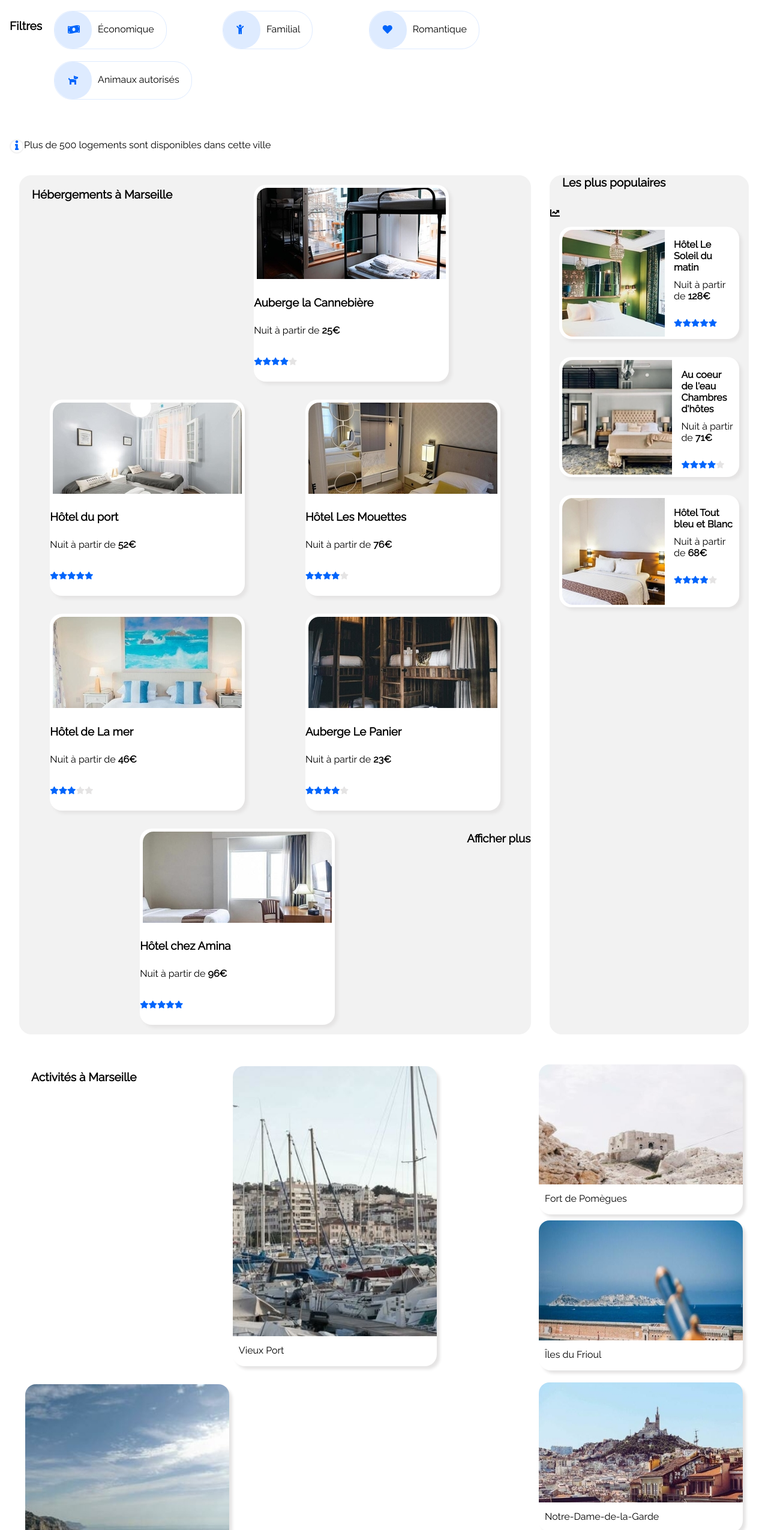
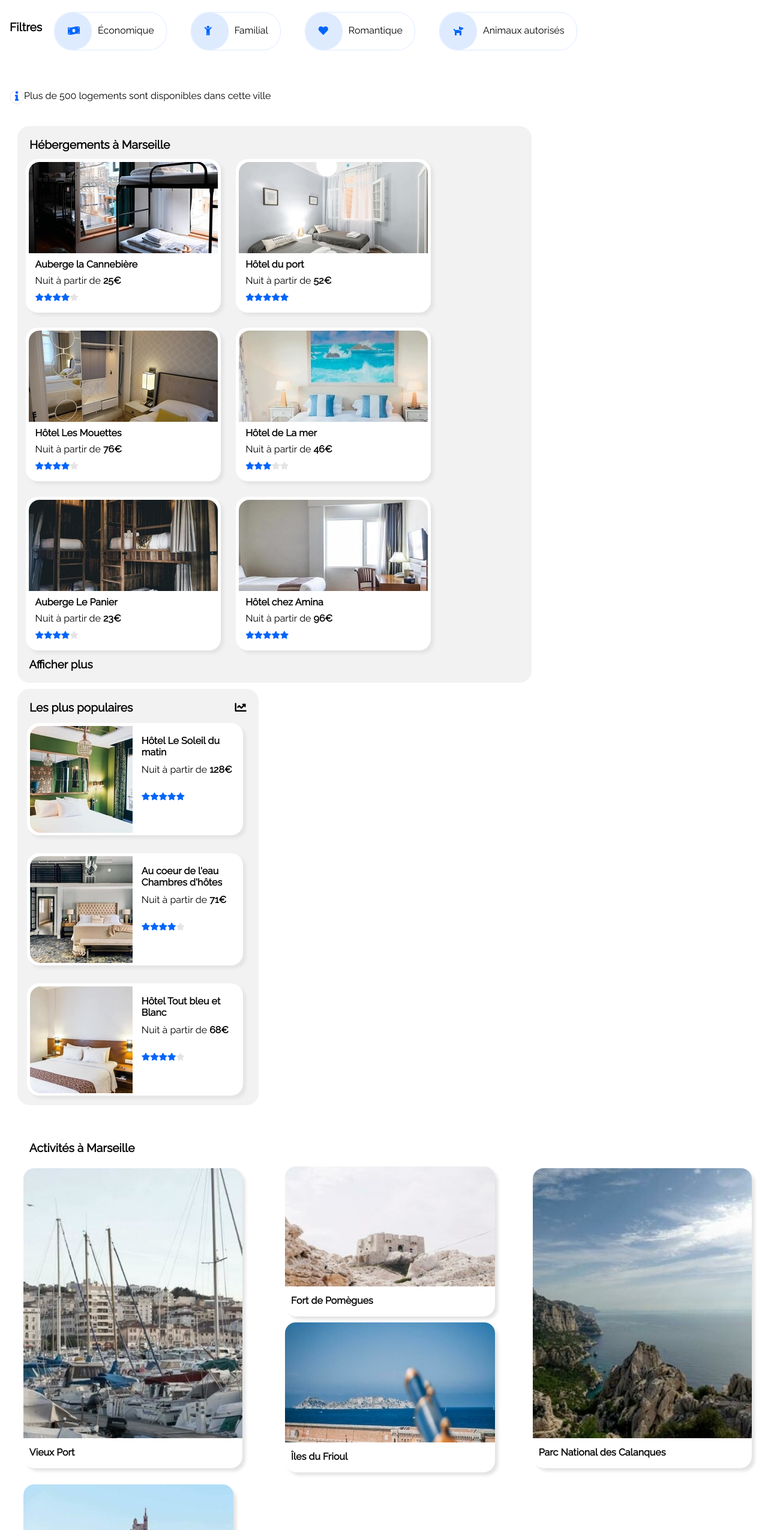
Before and after one commit to ViolaineChevrolat/ViolaineChevrolat_2_14092020, a plain HTML site: page index.html in a window 1280 px wide. Shown: the part 250-2800 px from the top of the page at 60% size. Drawn offline with Linux system fonts and the light colour scheme.

Commit message:
avant derniers changements

```diff
--- a/index.html
+++ b/index.html
@@ -67,7 +67,7 @@
 
             <!-- les plus populaires -->
             <aside id="best">
-                <h2 class="best-title">Les plus populaires</h2><i class="fas fa-chart-line"></i>
+                <h2 class="best-title">Les plus populaires<span><i class="fas fa-chart-line"></i></span></h2>
                 <div class="the_best">
                     <a href="#">
                         <img src="public/images/hebergements/hotel_le_soleil_du_matin.jpg" alt="Hôtel Le Soleil du matin">
@@ -109,9 +109,11 @@
                         <figure>
                             <img src="public/images/hebergements/auberge_la_cannebiere.jpg" alt="Auberge la Cannebière">
                         </figure>
-                        <h3>Auberge la Cannebière</h3>
+                        <div class="hotel-description">
+                            <h4>Auberge la Cannebière</h4>
                             <p>Nuit à partir de <strong>25€</strong></p>
                             <p class="hotel-stars"><i class="fas fa-star"></i><i class="fas fa-star"></i><i class="fas fa-star"></i><i class="fas fa-star"></i><i class="fas fa-star"></i></p>
+                        </div>
                 </a>
                 </article>
                 <article class="hotel">
@@ -119,9 +121,11 @@
                         <figure>
                             <img src="public/images/hebergements/hotel_du_port.jpg" alt="Hôtel du port">
                         </figure>
-                        <h3>Hôtel du port</h3>
+                        <div class="hotel-description">
+                            <h4>Hôtel du port</h4>
                             <p>Nuit à partir de <strong>52€</strong></p>
                             <p><i class="fas fa-star"></i><i class="fas fa-star"></i><i class="fas fa-star"></i><i class="fas fa-star"></i><i class="fas fa-star"></i></p>
+                        </div>
                 </a>
                 </article>
                 <article class="hotel">
@@ -129,9 +133,11 @@
                         <figure>
                             <img src="public/images/hebergements/hotel_les_mouettes.jpg" alt="Hôtel Les Mouettes">
                         </figure>
-                        <h3>Hôtel Les Mouettes</h3>
+                        <div class="hotel-description">
+                            <h4>Hôtel Les Mouettes</h4>
                             <p>Nuit à partir de <strong>76€</strong></p>
                             <p class="hotel-stars"><i class="fas fa-star"></i><i class="fas fa-star"></i><i class="fas fa-star"></i><i class="fas fa-star"></i><i class="fas fa-star"></i></p>
+                        </div>
                 </a>
                 </article>
                 <article class="hotel">
@@ -139,9 +145,11 @@
                         <figure>
                             <img src="public/images/hebergements/Hotel_de_la_mer.jpg" alt="Hôtel de La mer">
                         </figure>
-                        <h3>Hôtel de La mer</h3>
+                        <div class="hotel-description">
+                            <h4>Hôtel de La mer</h4>
                             <p>Nuit à partir de <strong>46€</strong></p>
                             <p class="hotel-twostars"><i class="fas fa-star"></i><i class="fas fa-star"></i><i class="fas fa-star"></i><i class="fas fa-star"></i><i class="fas fa-star"></i></p>
+                        </div>
                 </a>
                 </article>
                 <article class="hotel">
@@ -149,9 +157,11 @@
                         <figure>
                             <img src="public/images/hebergements/auberge_le_panier.jpg" alt="Auberge Le Panier">
                         </figure>
-                    <h3>Auberge Le Panier</h3>
+                        <div class="hotel-description">
+                            <h4>Auberge Le Panier</h4>
                             <p>Nuit à partir de <strong>23€</strong></p>
                             <p class="hotel-stars"><i class="fas fa-star"></i><i class="fas fa-star"></i><i class="fas fa-star"></i><i class="fas fa-star"></i><i class="fas fa-star"></i></p>
+                        </div>
                     </a>
                 </article>
                 <article class="hotel">
@@ -159,9 +169,11 @@
                         <figure>
                             <img src="public/images/hebergements/hotel_chez_amina.jpg" alt="Hôtel chez Amina">
                         </figure>
-                        <h3>Hôtel chez Amina</h3>
+                        <div class="hotel-description">
+                            <h4>Hôtel chez Amina</h4>
                             <p>Nuit à partir de <strong>96€</strong></p>
                             <p><i class="fas fa-star"></i><i class="fas fa-star"></i><i class="fas fa-star"></i><i class="fas fa-star"></i><i class="fas fa-star"></i></p>
+                        </div>
                     </a>
                 </article>
                 <h3 class="hebergement-title">Afficher plus</h3>
--- a/public/css/styleiphone.css
+++ b/public/css/styleiphone.css
@@ -22,7 +22,7 @@ body {
 main {
     display: flex;
     flex-direction: column;
-    padding: 0 1em;
+    padding: 0 0.8em;
 }
 
 h2 {
@@ -38,6 +38,10 @@ h2 {
 * a {
     text-decoration: none;
     color: black;
+}
+
+.container1 .container2 {
+    justify-content: center;
 }
 
 
@@ -82,7 +86,7 @@ nav ul {
     grid-area: inscription;
     justify-self: end;
     font-weight: 900;
-    padding: 0 20px 10px 20px;
+    padding: 0 25px 10px 20px;
 }
 
 nav a {
@@ -242,6 +246,8 @@ ul i {
     border: 1px #f2f2f2 solid;
     border-radius: 20px;
     background-color: #f2f2f2;
+    /*max-width: 370px;
+    width: 100%;*/
     margin: 0;
 }
 
@@ -250,18 +256,13 @@ ul i {
     display: flex;
     flex-direction: row;
     justify-content: space-between;
-    margin: 0 20px;
-    height: 54px;
-}
-
-.best-title i{
-    margin-top: 16.6px;
+    margin: 1em 1em 0 1em;
 }
 
 .the_best {
     display: flex;
     flex-direction: row;
-    max-width: 300px;
+    max-width: 280px;
     width: 100%;
     clear: both;
     border: 0 white solid;
@@ -279,8 +280,8 @@ ul i {
 
 .the_best img {
     object-fit: cover;
+    max-width: 35%;
     border-radius: 18px 0 0 18px;
-    width: 100%;
     margin: 5px 5px 4px 5px;
 }
 
@@ -324,14 +325,19 @@ ul i {
     border-radius: 20px;
     background-color: #f2f2f2;
     margin-top: 20px;
+    /*max-width: 370px;
+    width: 100%;*/
 }
 
-.hebergement-title {
+#hebergement h2 {
     font-weight: 900;
-    display: flex;
-    flex-direction: row;
-    justify-content: space-between;
-    margin: 20px 0 0 20px;
+    width: 100%;
+    margin: 1em 0 0 1em;
+}
+#hebergement h3 {
+    font-weight: 900;
+    width: 100%;
+    margin: 0 0 1em 1em;
 }
 
 .hotel {
@@ -343,7 +349,8 @@ ul i {
     background-color: white;
     box-shadow: 5px 5px 5px #E5E4E4;
     max-width: 692px;
-    margin: 15px auto;
+    height: auto;
+    margin: 0.8em;
 }
 
 .hotel figure {
@@ -362,19 +369,17 @@ ul i {
     width: 100%;
 }
 
-.hotel figcaption {
-    font-weight: 900;
-    padding-top: 0;
-    margin-left: 12px;
-}
-
-.hotel div {
-    margin-left: 18px;
+.hotel-description {
+    margin: 0 0 0 1em;
     font-size: 1em;
 }
 
-.hotel div p {
+.hotel-description h4 {
     margin: 0;
+}
+
+.hotel-description p {
+    margin: 0.5em 0;
 }
 
 .hotel i {
@@ -397,8 +402,8 @@ ul i {
 .activities {
     display: flex;
     flex-direction: column;
+    justify-content: center;
     margin: 20px 0 20px 0;
-    width: 375px;
     height: auto;
 }
 
@@ -407,26 +412,26 @@ ul i {
     display: flex;
     flex-direction: row;
     justify-content: space-between;
+    width: 100%;
     margin: 20px 0 10px 20px;
 }
 
 .sorties {
-    display: flex;
-    flex-direction: row;
-    justify-content: center;
     border: 0 white solid;
     border-radius: 20px;
     background-color: white;
     box-shadow: 5px 5px 5px #E5E4E4;
     margin: 10px;
-    width: 340px;
+    max-width: 365px;
+    width: 100%;
     height: 250px;
 }
 
 .sorties img {
     object-fit: cover;
     border-radius: 18px 18px 0 0;
-    width: 340px;
+    max-width: 375px;
+    width: 100%;
     height: 200px;
 }
 
@@ -440,8 +445,8 @@ ul i {
 }
 
 .sorties figcaption {
+    font-weight: 600;
     margin: 10px 0 0 10px;
-
 }
 
 
@@ -452,11 +457,15 @@ footer {
     flex-direction: column;
     background-color: #F2F2F2;
     margin: 0;
-    padding: 1em;
+    padding: 0 1em;
+}
+
+.container3 {
+    margin: 0 20px;
 }
 
 .footer {
-    margin: 0;
+    margin: 0 10px 10px 0;
 }
 
 .footer li {
@@ -468,9 +477,66 @@ footer {
 }
 
 
+@media screen and (min-width: 400px) {
+
+   #best {
+        max-width: 768px;
+        width: 100%;
+   }
+
+    .the_best {
+        object-fit: cover;
+        max-width: 600px;
+        width: 100%;
+    }
+
+    .activities {
+        justify-content: space-between;
+    }
+
+    .sortie1 .sorties {
+        height: 500px;
+    }
+
+    .sortie1 {
+        margin: 3px 0;
+    }
+
+    .sortie2 {
+        margin: 0;
+    }
+
+    .sortie1 img {
+        object-fit: cover;
+        border-radius: 18px 18px 0 0;
+        width: 100%;
+        height: 450px;
+    }
 
 
-@media screen and (min-width: 800px) {
+/* pied de page du site Reservia */
+
+
+    .footer {
+        margin: 0;
+    }
+
+    .footer h3 {
+        margin-bottom: 12px;
+    }
+    .footer ul {
+        width: 260px;
+        margin-top: 12px;
+    }
+
+    .footer li {
+        padding: 2px 0;
+    }
+
+}
+
+
+@media screen and (min-width: 770px) {
 
 
 /* entête du site Reservia */
@@ -494,6 +560,10 @@ footer {
         color: #0065FC;
     }
 
+    .inscription {
+        padding-top: 10px;
+    }
+
 
     /* formulaire de localisation */
 
@@ -508,6 +578,7 @@ footer {
         padding: 12px;
         background-color: #0065FC;
         color:white;
+        font-size: 1em;
     }
 
 
@@ -515,14 +586,13 @@ footer {
 
     .filtres {
         display: flex;
-        align-content: flex-start;
         justify-content: flex-start;
     }
 
     .filtres ul {
         display: flex;
-        justify-content: space-between;
-        flex-basis: 60%;
+        justify-content: flex-start;
+        flex-basis: 100%;
     }
 
     .filtres li {
@@ -545,9 +615,18 @@ footer {
 
     /*les plus populaires*/
 
-    #the_best {
-        width: 30%;
+    #best {
+        max-width: 400px;
         margin: 0 0;
+    }
+
+    .the_best {
+        max-width: 360px;
+        width: 100%;
+    }
+
+    .the_best img {
+        max-width: 100%;
     }
 
     /* hébergements à Marseille */
@@ -555,7 +634,7 @@ footer {
     #hebergement {
         flex-direction: row;
         flex-wrap: wrap;
-        margin-top: 0;
+        margin: 0 0 10px 0;
         order: -1;
         width: 70%;
     }
@@ -565,21 +644,25 @@ footer {
         justify-content: space-evenly;
     }
 
-    div h3 {
+    h3 {
         margin-bottom: 10px;
     }
 
 
     /* activités */
 
+    .container2 {
+        display: flex;
+        width: 100%;
+    }
+
     .activities {
+        display: flex;
         flex-direction: row;
         flex-wrap: wrap;
         justify-content: space-between;
-        width: 100%;
         margin-top: 40px;
     }
-
 
     .sortie1 .sorties {
         height: 500px;
@@ -594,16 +677,8 @@ footer {
     }
 
     .sortie1 .sorties figure img {
-        flex-basis: 100%;
+        width: 100%;
     }
-
-    .sortie1 img {
-        object-fit: cover;
-        border-radius: 18px 18px 0 0;
-        width: 340px;
-        height: 450px;
-    }
-
 
 /* pied de page du site Reservia */
 
@@ -614,19 +689,30 @@ footer {
     }
 
     .footer {
+        justify-content: space-around;
+        width: 100%;
         margin: 0;
     }
 
 }
 
-@media screen and (max-width: 1562px)
+
+@media screen and (min-width: 1570px) {
 
     body {
+        max-width: 1556px;
+        width: 100%;
+        height: 100%;
         margin: auto;
         box-shadow: 0 0 10px black;
-        background-color: blue;
+        background-color: white;
     }
 
-    header main [
-        background-color: white;
-    ]
+    header {
+        padding: 1em;
+    }
+
+    #hebergement {
+        margin: 0;
+    }
+}
```
Lines whose indentation alone changed are shown as unchanged.
